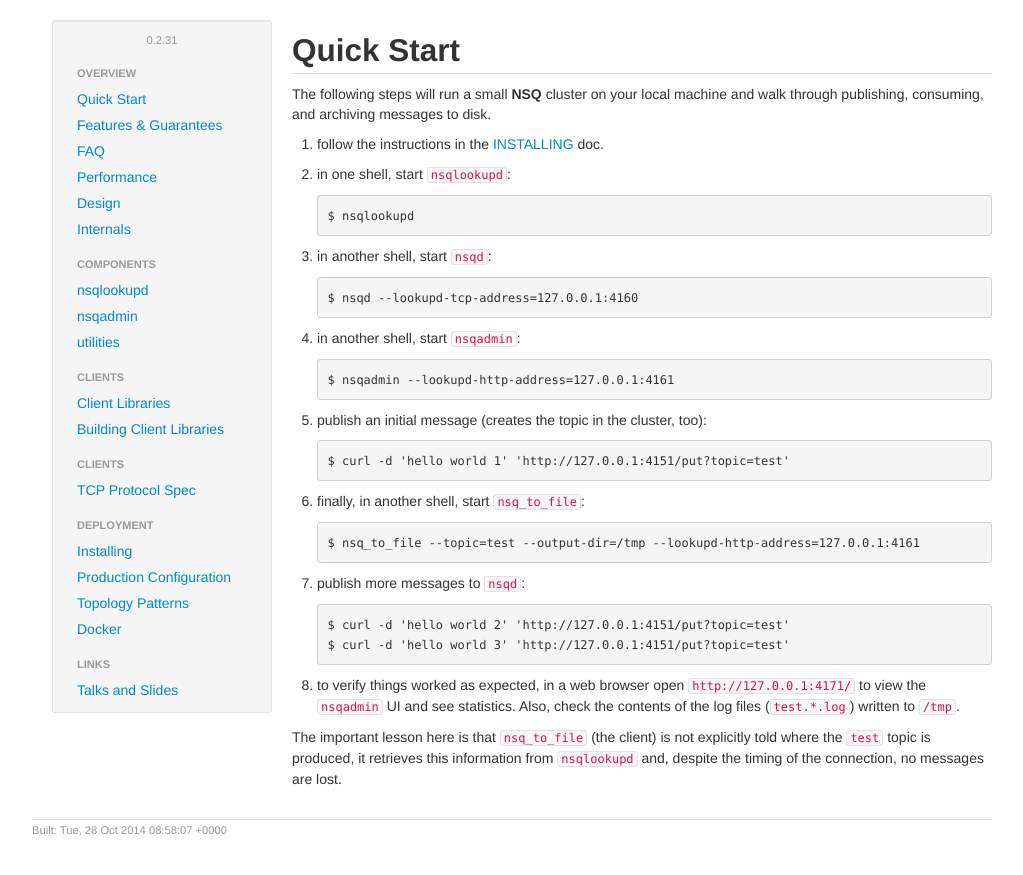
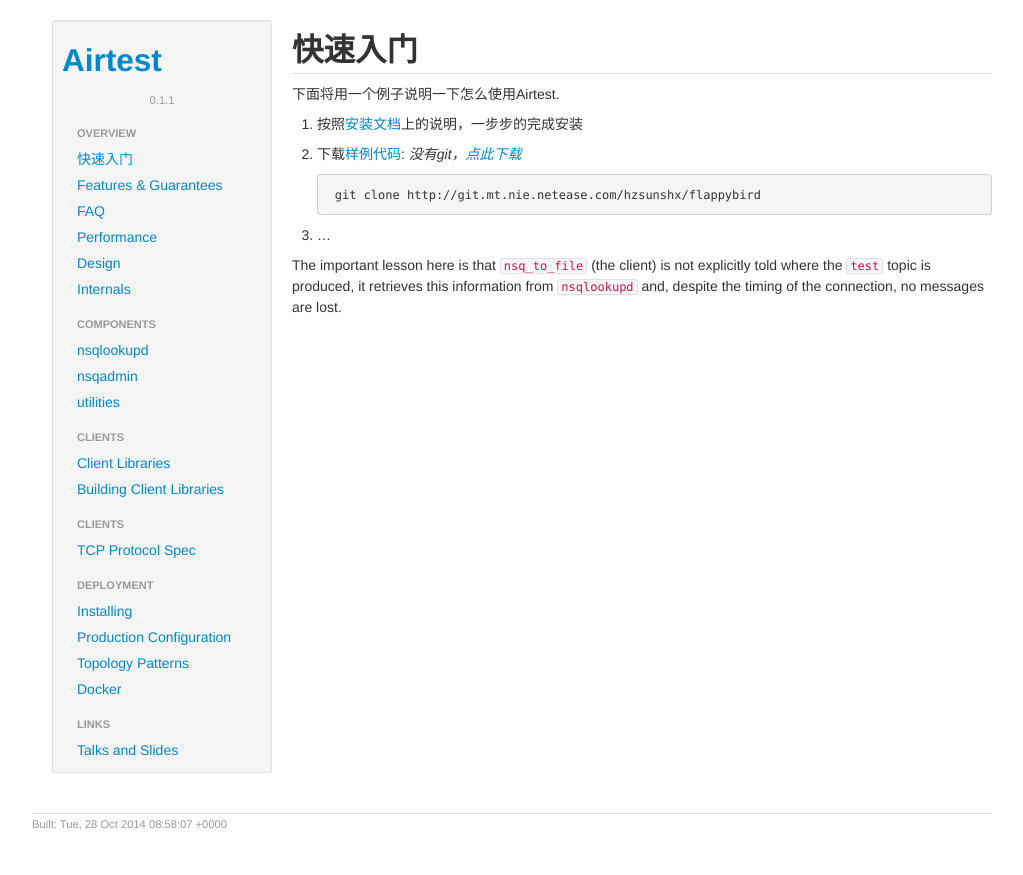
Before and after one commit to NetEase/airtest, a Jekyll site: the page built from _posts/2014-10-28-quickstart.md, in a window 1280 px wide. Shown: the top 875 px of the page, without its empty margins (118-1141 px from the left). Built offline with Jekyll 4.4.1, drawn with Linux system fonts in a browser that asks for light colours.

Commit message:
update structure

```diff
--- a/_config.yml
+++ b/_config.yml
@@ -1,5 +1,5 @@
 source: .
-version: 0.2.31
+version: 0.1.1
 pygments: true
 baseurl: ''
 markdown: kramdown
--- a/_includes/sidebar.html
+++ b/_includes/sidebar.html
@@ -1,5 +1,5 @@
 <div class="well well-small navigation">
-  <a href="{{ site.baseurl }}/"></a>
+	<a href="{{ site.baseurl }}/"><h2>Airtest</h2></a>
   <p class="muted version">{{ site.version }}</p>
   <ul class="nav nav-list">
     {% for category in site.categories %}
--- a/_posts/2012-03-01-quickstart.md
+++ /dev/null
@@ -1,46 +0,0 @@
----
-title: Quick Start
-layout: post
-category: overview
-permalink: /overview/quick_start.html
----
-
-The following steps will run a small **NSQ** cluster on your local machine and walk through
-publishing, consuming, and archiving messages to disk.
-
- 1. follow the instructions in the [INSTALLING][installing] doc.
-
- 2. in one shell, start `nsqlookupd`:
-
-        $ nsqlookupd
-
- 3. in another shell, start `nsqd`:
-
-        $ nsqd --lookupd-tcp-address=127.0.0.1:4160
-
- 4. in another shell, start `nsqadmin`:
-
-        $ nsqadmin --lookupd-http-address=127.0.0.1:4161
-
- 5. publish an initial message (creates the topic in the cluster, too):
-
-        $ curl -d 'hello world 1' 'http://127.0.0.1:4151/put?topic=test'
-
- 6. finally, in another shell, start `nsq_to_file`:
-
-        $ nsq_to_file --topic=test --output-dir=/tmp --lookupd-http-address=127.0.0.1:4161
-
- 7. publish more messages to `nsqd`:
-
-        $ curl -d 'hello world 2' 'http://127.0.0.1:4151/put?topic=test'
-        $ curl -d 'hello world 3' 'http://127.0.0.1:4151/put?topic=test'
-
- 8. to verify things worked as expected, in a web browser open `http://127.0.0.1:4171/` to view
-    the `nsqadmin` UI and see statistics.  Also, check the contents of the log files (`test.*.log`)
-    written to `/tmp`.
-
-The important lesson here is that `nsq_to_file` (the client) is not explicitly told where the `test`
-topic is produced, it retrieves this information from `nsqlookupd` and, despite the timing of the
-connection, no messages are lost.
-
-[installing]: {{ site.baseurl }}/deployment/installing.html
--- /dev/null
+++ b/_posts/2014-10-28-quickstart.md
@@ -0,0 +1,26 @@
+---
+title: 快速入门
+layout: post
+category: overview
+permalink: /overview/quick_start.html
+---
+
+下面将用一个例子说明一下怎么使用Airtest.
+
+
+
+
+1. 按照[安装文档][installing]上的说明，一步步的完成安装
+
+2. 下载[样例代码](http://git.mt.nie.netease.com/hzsunshx/flappybird): *没有git，[点此下载](ftp://mt.nie.netease.com/airtest-win-res/Git-1.9.4-preview20140815.exe)*
+
+		git clone http://git.mt.nie.netease.com/hzsunshx/flappybird
+
+3. ...
+
+
+The important lesson here is that `nsq_to_file` (the client) is not explicitly told where the `test`
+topic is produced, it retrieves this information from `nsqlookupd` and, despite the timing of the
+connection, no messages are lost.
+
+[installing]: {{ site.baseurl }}/deployment/installing.html
--- a/index.html
+++ b/index.html
@@ -3,10 +3,12 @@
 title: a realtime distributed messaging platform
 ---
 
+<!--
 <div class="hero-unit">
   <h1>Airtest</h1>
   <p>mobile game auto test</p>
 </div>
+-->
 
 {% capture intro %}{% include intro.md %}{% endcapture %}
 {{ intro | markdownify }}
```
Also changed, not shown: _includes/intro.md (+1 -0 lines).
